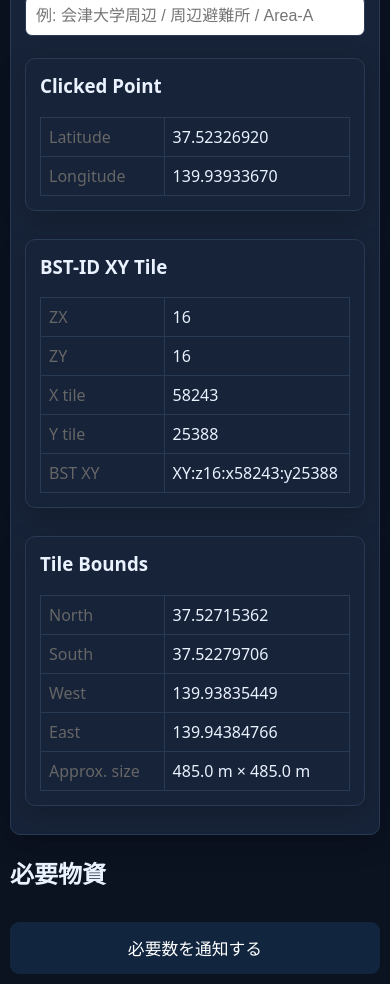
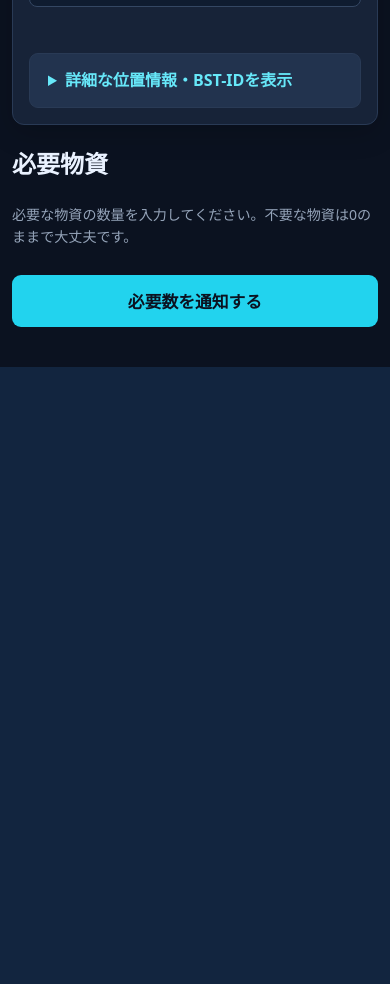
Before and after one commit to s1320123/disaster-support-system, a Node server app: page /orders/new in a window 390 px wide. Shown: the part 1162-2146 px from the top of the page. After the commit the page ends 1529 px from the top, so only its background shows below. Run offline with Node 20, Linux system fonts and the light colour scheme; data that the repository does not hold is empty; some libraries are stand-ins or nearby versions.

Commit message:
Improve order and request UI

```diff
--- /dev/null
+++ b/public/css/orders.css
@@ -0,0 +1,294 @@
+
+/* 物資管理画面専用スタイル */
+
+body {
+    background: #0b1220;
+    color: #eaf2ff;
+    line-height: 1.6;
+  }
+
+  main {
+    max-width: 1280px;
+    padding: 28px 24px 60px;
+  }
+
+  /* ナビゲーション */
+  nav {
+    display: flex;
+    flex-wrap: wrap;
+    gap: 10px;
+    margin: 0 0 28px;
+  }
+
+  nav a,
+  nav a.primary {
+    margin: 0;
+    padding: 10px 16px;
+    border-radius: 8px;
+    text-decoration: none;
+  }
+
+  nav a {
+    background: #22334e;
+    color: #eaf2ff;
+  }
+
+  nav a.primary {
+    background: #22d3ee;
+    color: #0b1220;
+    font-weight: 700;
+  }
+
+  /* カード */
+  .card {
+    background: #172338;
+    border: 1px solid #293a55;
+    border-radius: 12px;
+    padding: 22px;
+    margin-bottom: 20px;
+  }
+
+  .card h2 {
+    font-size: 1.15rem;
+    margin-bottom: 18px;
+  }
+
+  /* テーブル */
+  table {
+    width: 100%;
+    border-collapse: collapse;
+    background: transparent;
+  }
+
+  th,
+  td {
+    padding: 13px 14px;
+    border: none;
+    border-bottom: 1px solid #293a55;
+    text-align: left;
+  }
+
+  th {
+    background: #22334e;
+    color: #cbd5e1;
+    font-size: 0.85rem;
+    font-weight: 600;
+  }
+
+  td {
+    background: transparent;
+    font-size: 0.92rem;
+  }
+
+  tbody tr:hover {
+    background: #1c2c45;
+  }
+
+  td a {
+    color: #67e8f9;
+    font-weight: 600;
+  }
+
+  /* 入力フォーム */
+  input[type="text"],
+  input[type="number"],
+  textarea,
+  select {
+    background: #0f1c30;
+    color: #eaf2ff;
+    border: 1px solid #344763;
+    border-radius: 8px;
+    padding: 12px;
+  }
+
+  input:focus,
+  textarea:focus,
+  select:focus {
+    outline: 2px solid #22d3ee;
+    outline-offset: 2px;
+  }
+
+  label {
+    display: block;
+    color: #cbd5e1;
+    font-weight: 500;
+  }
+
+  /* ボタン */
+  button,
+  input[type="submit"] {
+    background: #22d3ee;
+    color: #0b1220;
+    font-weight: 700;
+    border-radius: 9px;
+  }
+
+  button:hover,
+  input[type="submit"]:hover {
+    background: #67e8f9;
+  }
+
+  /* 物資カード */
+  .item-grid {
+    gap: 16px;
+  }
+
+  .item-title {
+    color: #eaf2ff;
+    font-size: 1.05rem;
+  }
+
+  .small,
+  .muted {
+    color: #94a3b8;
+  }
+
+  /* 状態 */
+  .status-open {
+    color: #fbbf24;
+  }
+
+  .status-fulfilled {
+    color: #34d399;
+  }
+
+  /* スマートフォン */
+  @media (max-width: 700px) {
+    main {
+      padding: 16px 12px 40px;
+    }
+
+    nav {
+      display: grid;
+      grid-template-columns: 1fr 1fr;
+      gap: 8px;
+    }
+
+    nav a,
+    nav a.primary {
+      display: block;
+      width: 100%;
+      text-align: center;
+      margin: 0;
+      padding: 10px 8px;
+      font-size: 0.85rem;
+    }
+
+    .card {
+      padding: 16px;
+    }
+
+    table.responsive-table tr {
+      background: #172338;
+      border-color: #293a55;
+    }
+
+    table.responsive-table td {
+      border-bottom: 1px solid #293a55;
+    }
+
+    table.responsive-table td::before {
+      color: #94a3b8;
+    }
+  }
+  /* BST-ID詳細情報の折りたたみ */
+.tile-details {
+  margin-top: 20px;
+}
+
+.tile-details summary {
+  cursor: pointer;
+  padding: 14px 18px;
+  background: #22334e;
+  border: 1px solid #293a55;
+  border-radius: 9px;
+  color: #67e8f9;
+  font-weight: 600;
+}
+
+.tile-details[open] summary {
+  margin-bottom: 16px;
+}
+
+
+/* 物資カテゴリー */
+.supply-category {
+  margin: 28px 0 34px;
+}
+
+.supply-category h3 {
+  font-size: 1.05rem;
+  color: #67e8f9;
+  margin: 0 0 14px;
+  padding-left: 12px;
+  border-left: 3px solid #22d3ee;
+}
+
+.supply-category .card {
+  margin-bottom: 0;
+}
+/* 発注一覧：表の横スクロール */
+.orders-table-scroll {
+  width: 100%;
+  overflow-x: auto;
+  border-radius: 10px;
+}
+
+/* 表の列幅を確保して、文字の縦折り返しを防ぐ */
+.orders-table-scroll table {
+  min-width: 1250px;
+  width: 100%;
+}
+
+.orders-table-scroll th,
+.orders-table-scroll td {
+  white-space: nowrap;
+  padding: 14px 16px;
+  text-align: left;
+}
+/* 受注画面：回答リンク */
+a[href^="/requests/"][href$="/reply"] {
+  color: #67e8f9;
+  font-weight: 600;
+  text-decoration: underline;
+  text-underline-offset: 3px;
+}
+/* 受注一覧：表の横幅を確保 */
+body:has(a[href^="/requests/"][href$="/reply"]) table {
+  min-width: 1100px;
+}
+
+body:has(a[href^="/requests/"][href$="/reply"]) th,
+body:has(a[href^="/requests/"][href$="/reply"]) td {
+  white-space: nowrap;
+}
+
+/* 回答リンクを見やすい水色に */
+a[href^="/requests/"][href$="/reply"] {
+  color: #67e8f9;
+  font-weight: 600;
+  white-space: nowrap;
+}
+/* 受注一覧の横スクロール */
+.orders-table-scroll {
+  width: 100%;
+  overflow-x: auto;
+}
+
+/* 受注一覧の列幅 */
+.orders-table-scroll table {
+  min-width: 1250px;
+  width: 100%;
+}
+
+.orders-table-scroll th,
+.orders-table-scroll td {
+  white-space: nowrap;
+  padding: 14px 16px;
+}
+
+/* 提供可能数を返すリンク */
+.orders-table-scroll td a {
+  color: #67e8f9;
+  white-space: nowrap;
+}
--- a/views/order_new.ejs
+++ b/views/order_new.ejs
@@ -6,6 +6,7 @@
   <title>発注画面</title>
 
   <link rel="stylesheet" href="/css/style.css">
+  <link rel="stylesheet" href="/css/orders.css">
 
   <link
     rel="stylesheet"
@@ -45,8 +46,8 @@
 
   <main>
     <nav>
-      <a href="/mobile">Mobile Home</a>
-      <a href="/">GPS Dashboard</a>
+      <a href="/mobile">モバイル画面</a>
+      <a href="/">GPSマップ</a>
       <a href="/orders">発注一覧</a>
       <a href="/requests">受注画面</a>
     </nav>
@@ -119,6 +120,8 @@
 
         <br>
 
+        <details class="tile-details">
+          <summary>詳細な位置情報・BST-IDを表示</summary>
         <div class="grid">
           <div class="card">
             <h3>Clicked Point</h3>
@@ -150,15 +153,48 @@
             </table>
           </div>
         </div>
-      </div>
+      </details>
+    </div>
+<h2>必要物資</h2>
+<p class="small">必要な物資の数量を入力してください。不要な物資は0のままで大丈夫です。</p>
 
-      <h2>必要物資</h2>
+<%
+  const categoryGroups = [
+    { title: "食料・飲料", categories: ["食料・飲料", "食"] },
+    { title: "医薬・衛生", categories: ["医薬・衛生"] },
+    { title: "生活用品", categories: ["生活用品"] },
+    { title: "電源・照明", categories: ["電源・照明"] }
+  ];
+
+  const groupedCodes = new Set();
+
+  categoryGroups.forEach(group => {
+    items.filter(item => group.categories.includes(item.category))
+      .forEach(item => groupedCodes.add(item.item_code));
+  });
+
+  const otherItems = items.filter(item => !groupedCodes.has(item.item_code));
+  if (otherItems.length > 0) {
+    categoryGroups.push({ title: "その他", categories: [] });
+  }
+%>
+
+<% categoryGroups.forEach(group => { %>
+  <%
+    const groupItems = group.title === "その他"
+      ? otherItems
+      : items.filter(item => group.categories.includes(item.category));
+  %>
+
+  <% if (groupItems.length > 0) { %>
+    <section class="supply-category">
+      <h3><%= group.title %></h3>
 
       <div class="item-grid">
-        <% items.forEach(item => { %>
+        <% groupItems.forEach(item => { %>
           <div class="card">
             <div class="item-title"><%= item.item_name %></div>
-            <p class="small"><%= item.category %> / 単位: <%= item.unit %></p>
+            <p class="small">単位：<%= item.unit %></p>
 
             <label>
               必要数
@@ -171,6 +207,9 @@
           </div>
         <% }) %>
       </div>
+    </section>
+  <% } %>
+<% }) %>
 
       <button type="submit">必要数を通知する</button>
     </form>
```
Also changed, not shown: views/order_detail.ejs (+53 -8 lines), views/orders.ejs (+7 -4 lines), views/request_reply.ejs (+8 -6 lines), views/requests.ejs (+8 -4 lines).
